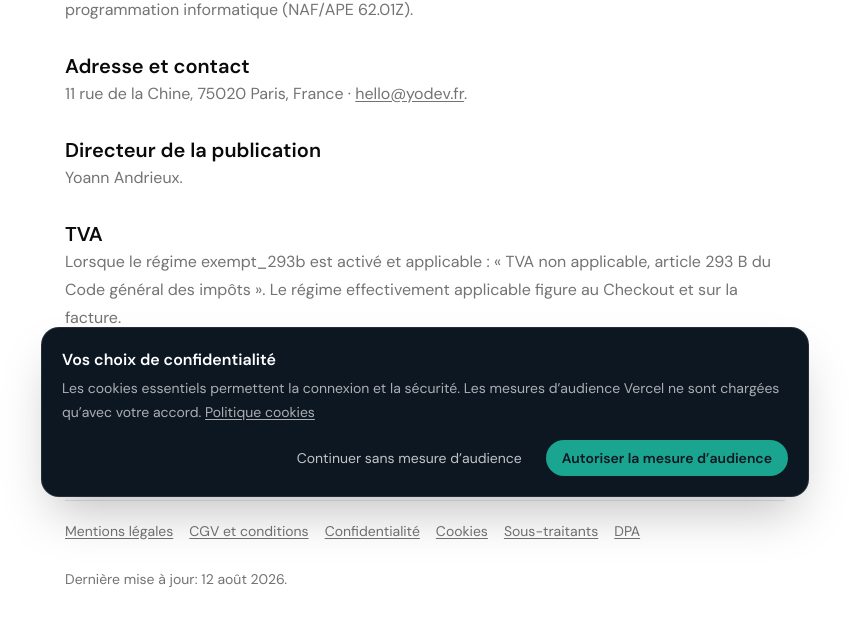
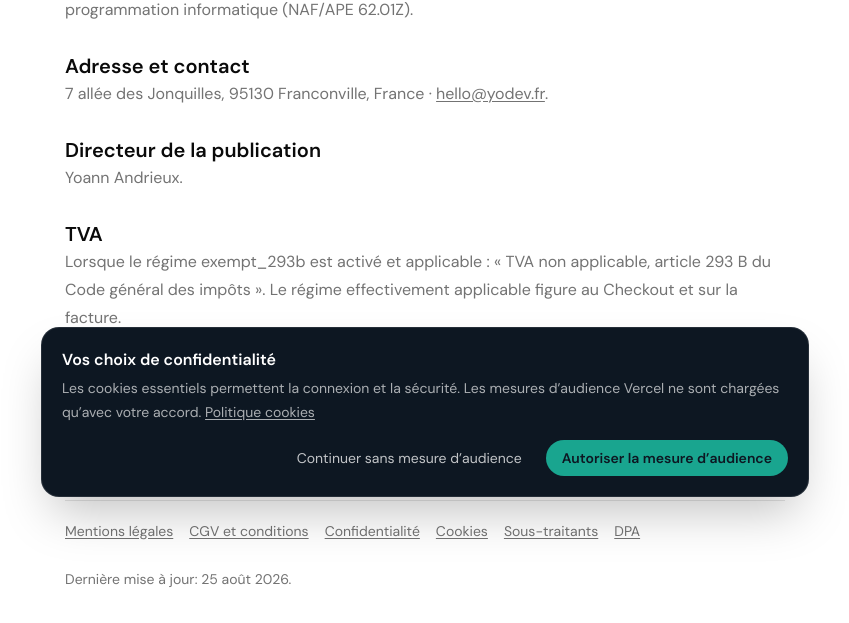
Before and after one commit to YoannDrx/yodev-ads, a Next.js app in the folder web/: page /legal in a window 1280 px wide. Shown: the part 287-910 px from the top of the page, without its empty margins (215-1064 px from the left). Built offline with nearby package versions, Linux system fonts and the light colour scheme; no server answers.

Commit message:
fix: update business address (#12)

```diff
--- a/web/src/app/legal/page.tsx
+++ b/web/src/app/legal/page.tsx
@@ -7,11 +7,11 @@ export default async function LegalPage() {
   const locale = await getLocale()
   const fr = locale === 'fr'
   return (
-    <LegalDocument locale={locale} title={fr ? 'Mentions légales' : 'Legal notice'}>
+    <LegalDocument locale={locale} title={fr ? 'Mentions légales' : 'Legal notice'} updated="25 août 2026" updatedEn="25 August 2026">
       <section><h2>{fr ? 'Éditeur' : 'Publisher'}</h2><p>{fr
         ? 'Ads by Yodev est édité sous le nom commercial Yodev par Yoann Andrieux, entrepreneur individuel (EI). SIREN : 803 272 590. SIRET : 803 272 590 00024. Activité principale : programmation informatique (NAF/APE 62.01Z).'
         : 'Ads by Yodev is published under the Yodev trade name by Yoann Andrieux, a French sole trader (entrepreneur individuel). SIREN: 803 272 590. SIRET: 803 272 590 00024. Main business activity: computer programming (NAF/APE 62.01Z).'}</p></section>
-      <section><h2>{fr ? 'Adresse et contact' : 'Address and contact'}</h2><p>11 rue de la Chine, 75020 Paris, France · <a href="mailto:hello@yodev.fr">hello@yodev.fr</a>.</p></section>
+      <section><h2>{fr ? 'Adresse et contact' : 'Address and contact'}</h2><p>7 allée des Jonquilles, 95130 Franconville, France · <a href="mailto:hello@yodev.fr">hello@yodev.fr</a>.</p></section>
       <section><h2>{fr ? 'Directeur de la publication' : 'Publication director'}</h2><p>Yoann Andrieux.</p></section>
       <section><h2>{fr ? 'TVA' : 'VAT'}</h2><p>{fr
         ? 'Lorsque le régime exempt_293b est activé et applicable : « TVA non applicable, article 293 B du Code général des impôts ». Le régime effectivement applicable figure au Checkout et sur la facture.'
```
